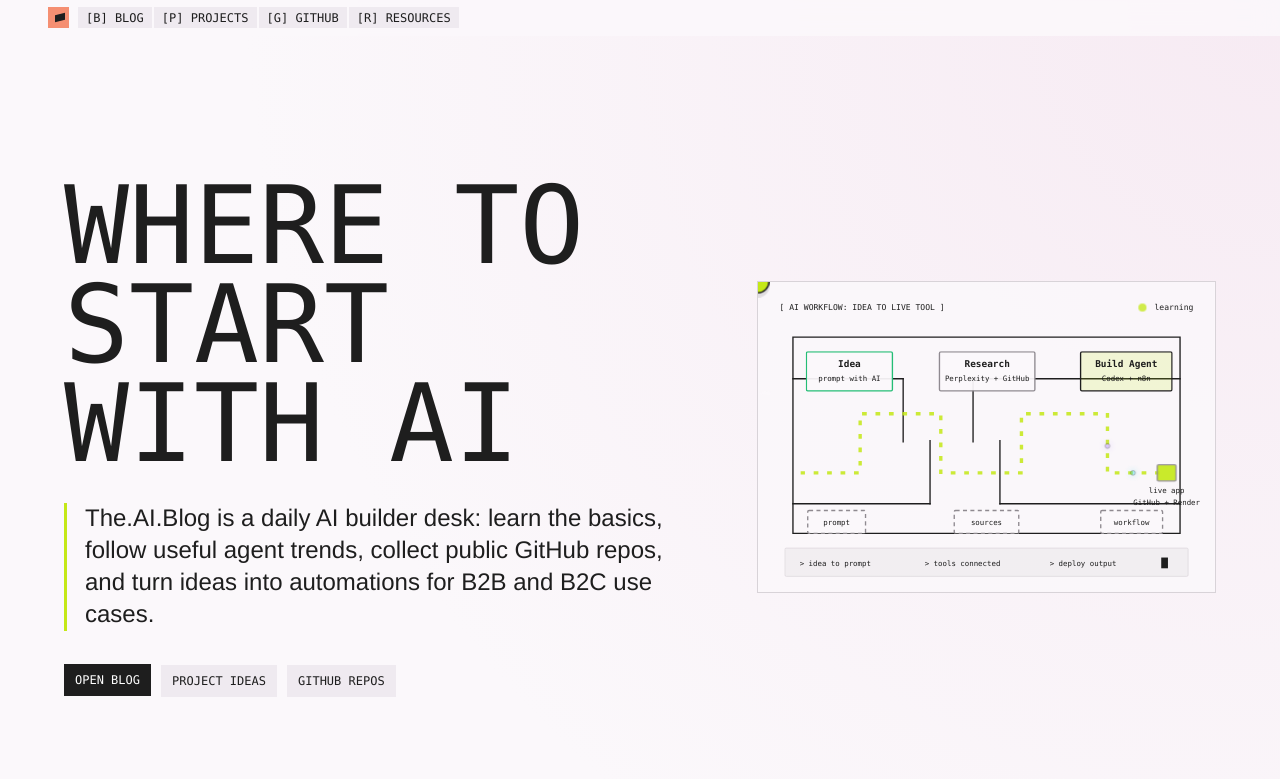
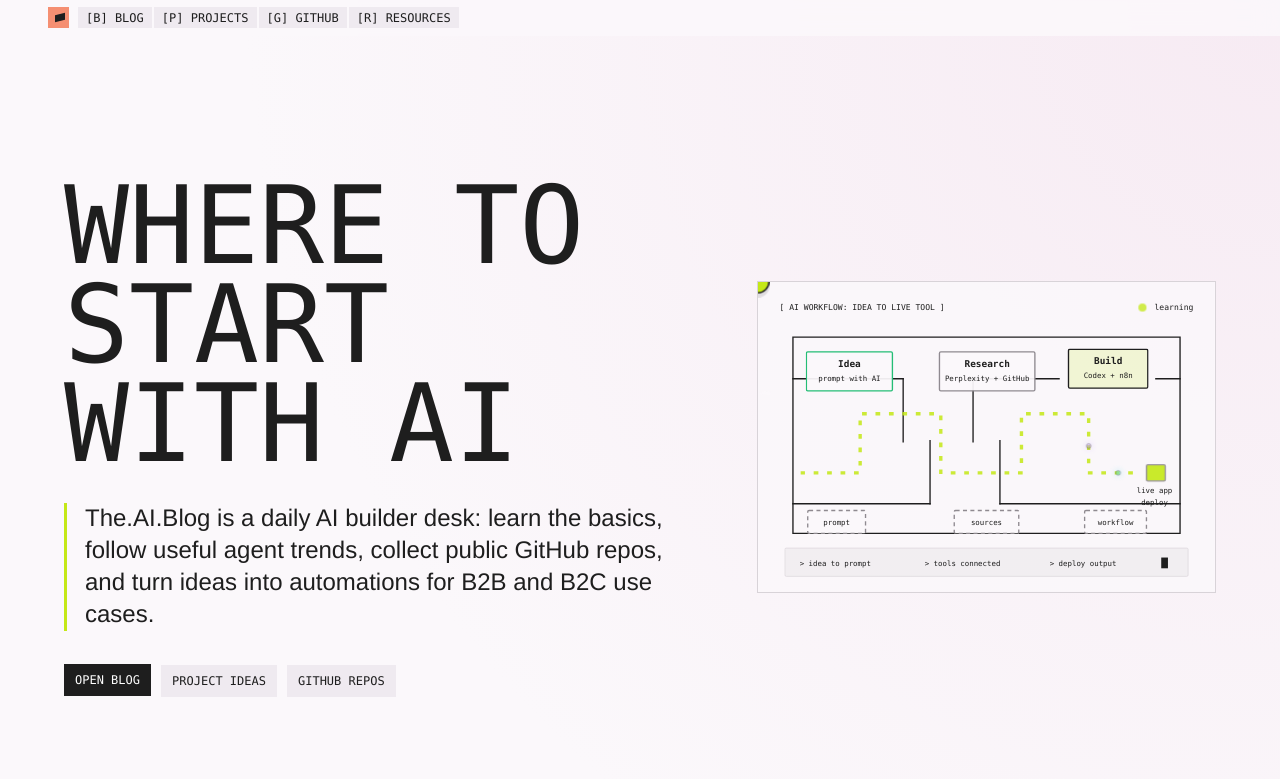
Before and after one commit to roshanarun1991/The.AI.Blog, a website: page index.html in a window 1280 px wide. Shown: the top 779 px of the page. Drawn offline with Linux system fonts and the light colour scheme.

Commit message:
Fix AI maze label spacing

```diff
--- a/index.html
+++ b/index.html
@@ -62,7 +62,7 @@
                 <pattern id="hero-grid" width="24" height="24" patternUnits="userSpaceOnUse">
                   <path d="M 24 0 L 0 0 0 24" />
                 </pattern>
-                <path id="maze-route" d="M 66 284 H 152 V 196 H 272 V 284 H 392 V 196 H 520 V 284 H 612" />
+                <path id="maze-route" d="M 66 284 H 152 V 196 H 272 V 284 H 392 V 196 H 492 V 284 H 560" />
               </defs>
 
               <rect class="game-grid" x="0" y="0" width="680" height="460" fill="url(#hero-grid)" />
@@ -71,9 +71,9 @@
               <text class="game-label" x="590" y="42">learning</text>
 
               <path class="maze-wall" d="M 52 82 H 628 M 52 374 H 628 M 52 82 V 374 M 628 82 V 374" />
-              <path class="maze-wall" d="M 52 144 H 216 M 320 144 H 628 M 52 330 H 256 M 360 330 H 628" />
+              <path class="maze-wall" d="M 52 144 H 216 M 320 144 H 448 M 592 144 H 628 M 52 330 H 256 M 360 330 H 628" />
               <path class="maze-wall" d="M 216 144 V 238 M 320 144 V 238 M 256 330 V 236 M 360 330 V 236" />
-              <path class="maze-wall maze-accent" d="M 66 284 H 152 V 196 H 272 V 284 H 392 V 196 H 520 V 284 H 612" />
+              <path class="maze-wall maze-accent" d="M 66 284 H 152 V 196 H 272 V 284 H 392 V 196 H 492 V 284 H 560" />
 
               <circle class="maze-dot" cx="96" cy="284" r="4" data-eat-step="1" />
               <circle class="maze-dot" cx="128" cy="284" r="4" data-eat-step="2" />
@@ -86,26 +86,26 @@
               <circle class="maze-dot" cx="348" cy="284" r="4" data-eat-step="9" />
               <circle class="maze-dot" cx="392" cy="244" r="4" data-eat-step="10" />
               <circle class="maze-dot" cx="430" cy="196" r="4" data-eat-step="11" />
-              <circle class="maze-dot" cx="480" cy="196" r="4" data-eat-step="12" />
-              <circle class="maze-dot" cx="520" cy="244" r="4" data-eat-step="13" />
-              <circle class="maze-dot" cx="558" cy="284" r="4" data-eat-step="14" />
+              <circle class="maze-dot" cx="462" cy="196" r="4" data-eat-step="12" />
+              <circle class="maze-dot" cx="492" cy="244" r="4" data-eat-step="13" />
+              <circle class="maze-dot" cx="536" cy="284" r="4" data-eat-step="14" />
 
               <rect class="game-card game-start" x="72" y="104" width="128" height="58" rx="2" />
               <rect class="game-card" x="270" y="104" width="142" height="58" rx="2" />
-              <rect class="game-card game-build" x="480" y="104" width="136" height="58" rx="2" />
+              <rect class="game-card game-build" x="462" y="100" width="118" height="58" rx="2" />
               <text class="game-title" x="136" y="126" text-anchor="middle">Idea</text>
               <text class="game-small" x="136" y="147" text-anchor="middle">prompt with AI</text>
               <text class="game-title" x="341" y="126" text-anchor="middle">Research</text>
               <text class="game-small" x="341" y="147" text-anchor="middle">Perplexity + GitHub</text>
-              <text class="game-title" x="548" y="126" text-anchor="middle">Build Agent</text>
-              <text class="game-small" x="548" y="147" text-anchor="middle">Codex + n8n</text>
+              <text class="game-title" x="521" y="122" text-anchor="middle">Build</text>
+              <text class="game-small" x="521" y="143" text-anchor="middle">Codex + n8n</text>
 
               <rect class="maze-chip" x="74" y="340" width="86" height="34" rx="2" />
               <rect class="maze-chip" x="292" y="340" width="96" height="34" rx="2" />
-              <rect class="maze-chip" x="510" y="340" width="92" height="34" rx="2" />
+              <rect class="maze-chip" x="486" y="340" width="92" height="34" rx="2" />
               <text class="game-small" x="117" y="362" text-anchor="middle">prompt</text>
               <text class="game-small" x="340" y="362" text-anchor="middle">sources</text>
-              <text class="game-small" x="556" y="362" text-anchor="middle">workflow</text>
+              <text class="game-small" x="532" y="362" text-anchor="middle">workflow</text>
 
               <g class="ai-chaser">
                 <circle cx="0" cy="0" r="16" />
@@ -114,9 +114,9 @@
                   <mpath href="#maze-route" />
                 </animateMotion>
               </g>
-              <rect class="maze-output" x="594" y="272" width="28" height="24" rx="2" />
-              <text class="game-small" x="608" y="314" text-anchor="middle">live app</text>
-              <text class="game-small" x="608" y="332" text-anchor="middle">GitHub + Render</text>
+              <rect class="maze-output" x="578" y="272" width="28" height="24" rx="2" />
+              <text class="game-small" x="590" y="314" text-anchor="middle">live app</text>
+              <text class="game-small" x="590" y="332" text-anchor="middle">deploy</text>
 
               <g class="game-log">
                 <rect x="40" y="396" width="600" height="42" rx="2" />
```
